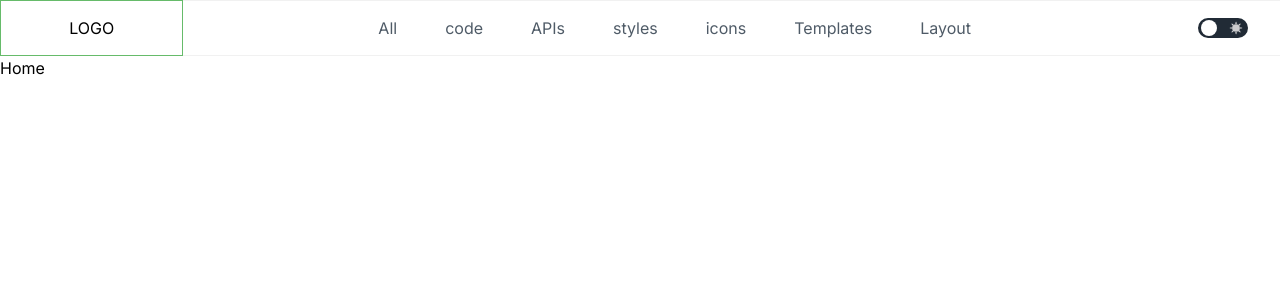
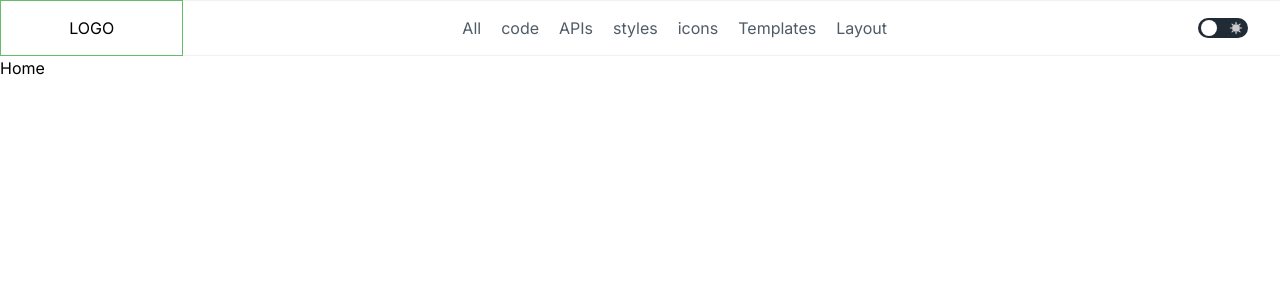
Before and after one commit to rodolfo-code/dev-tools, a Next.js app: page / in a window 1280 px wide. Shown: the top 300 px of the page. Built offline with nearby package versions, Linux system fonts and the light colour scheme.

Commit message:
criando componente de lista dinamico

```diff
--- a/src/components/header/index.tsx
+++ b/src/components/header/index.tsx
@@ -2,6 +2,7 @@
 
 import Link from "next/link";
 import Toggle from "../toggle";
+import MenuItem from "../menuItem";
 
 const categories = ["All", "code", "APIs", "styles", "icons", "Templates", "Layout"];
 
@@ -14,11 +15,16 @@ export default function Header(props: any) {
             </div>
             <div className="flex justify-center w-full px-4 shadow-header">
                 <nav className="flex justify-center align-center w-full">
-                    <ul className="inline-flex items-center gap-12 text-lunar-600 dark:text-lunar-100">
+                    <ul className="inline-flex items-center dark:text-lunar-100">
                         {categories.map((category: string) => (
-                            <li key={category}>
-                                <Link href={`/content/${category}`}>{category}</Link>
-                            </li>
+                            <>
+                                <MenuItem padding="10">
+                                    <Link href={`/content/${category}`}>{category}</Link>
+                                </MenuItem>
+                                {/* <li key={category} className="p-[10px] text-lunar-600 hover:bg-indi-go-50 dark:hover:bg-lunar-800 duration-300">
+                                    <Link href={`/content/${category}`}>{category}</Link>
+                                </li> */}
+                            </>
                         ))}
                     </ul>
                 </nav>
--- /dev/null
+++ b/src/components/menuItem/index.tsx
@@ -0,0 +1,26 @@
+type MenuItemProps = {
+    children: any;
+    padding?: string;
+};
+
+interface IPaddingSizes {
+    [key: string]: string;
+}
+
+export default function MenuItem(props: MenuItemProps) {
+    const { children, padding = "0" } = props;
+
+    const paddingSizes: IPaddingSizes = {
+        "10": "p-2.5",
+        "0": "p-0",
+    };
+
+    return (
+        <li
+            className={`${paddingSizes[padding]} flex items-center w-full h-12 text-lunar-600 hover:bg-indi-go-50
+        dark:text-lunar-100 dark:hover:bg-lunar-800 dark:hover:text-indi-go-50 duration-300`}
+        >
+            {children}
+        </li>
+    );
+}
--- a/src/components/sidebar/index.tsx
+++ b/src/components/sidebar/index.tsx
@@ -1,6 +1,7 @@
 "use client";
 import Link from "next/link";
 import { useParams, useRouter } from "next/navigation";
+import MenuItem from "../menuItem";
 
 const categories = ["Hooks", "Patterns", "Functions", "Function", "Config", "Inovations", "AI", "Features", "Development"];
 
@@ -12,18 +13,14 @@ export default function Sidebar(props: any) {
             <ul className="flex flex-col h-screem items-center">
                 {categories.map((category: string) => (
                     <>
-                        <li
-                            key={category}
-                            className="flex items-center w-full h-12 text-lunar-600 hover:bg-indi-go-50
-                        dark:text-lunar-100 dark:hover:bg-lunar-800 dark:hover:text-indi-go-50 duration-300"
-                        >
+                        <MenuItem>
                             <Link className="flex pl-5 p-2.5 w-full" href={`/content/${categorie}/${category}`}>
                                 <div className="flex items-center">
                                     <img src="/icone.png" width="14px" />
                                 </div>
                                 <div className="p-2.5">{category}</div>
                             </Link>
-                        </li>
+                        </MenuItem>
                         <div className="w-full h-[0.8px] bg-gradient-to-r from-lunar-100 via-transparent  to-transparent dark:bg-gradient-to-r dark:from-lunar-800 dark:via-transparent dark:to-transparent duration-300"></div>
                     </>
                 ))}
```
